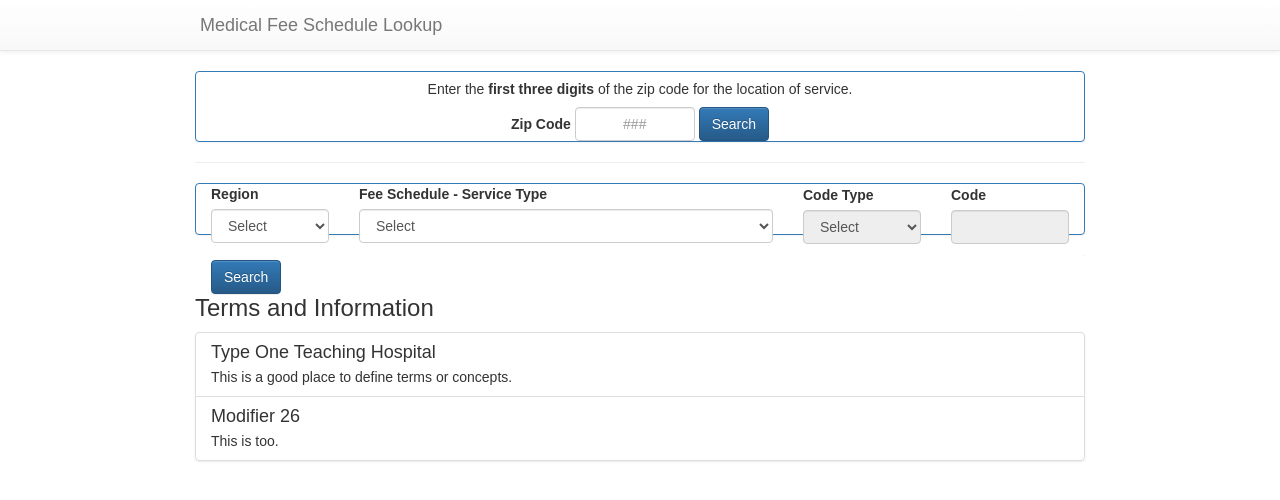
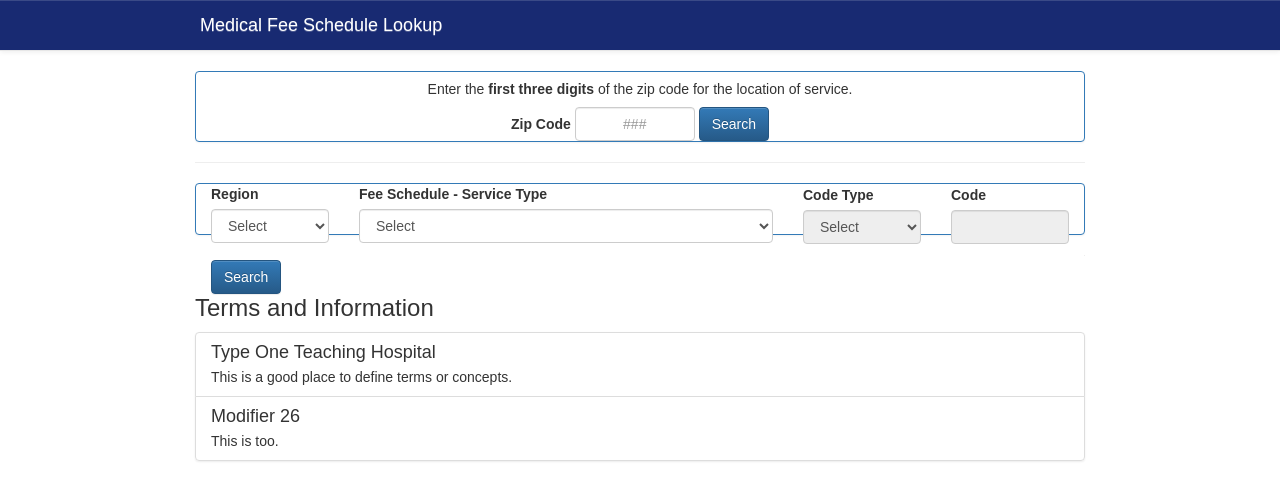
Before and after one commit to colbypainter/mfs-lookup, a React (Create React App) app: page / in a window 1280 px wide. Shown: the top 500 px of the page. Built offline with nearby package versions, Linux system fonts and the light colour scheme.

Commit message:
header color change

```diff
--- a/src/App.css
+++ b/src/App.css
@@ -1,11 +1,33 @@
+/**
+
+Primary blue color is: #182a72
+Primary yellow color is: #ebc244
+
+**/
+
 .App {
   text-align: left;
 }
 
-.App-header {
-  height: 150px;
-  padding: 20px;
+/** Main navigation styling **/
+
+#App-header .navbar.navbar-default.navbar-static-top {
+  background-color: #182a72;
+  background-image: none;
+
 }
+
+.navbar-default .navbar-brand {
+  color: white;
+}
+
+.navbar-default .navbar-toggle .icon-bar {
+    background-color: #ebc244;
+}
+
+
+
+/** End Main Nav Styling **/
 
 .container {
   padding-left: 5px;
--- a/src/App.js
+++ b/src/App.js
@@ -258,7 +258,7 @@ class App extends Component {
   render() {
     return (
       <div className="App">
-        <div className="header">
+        <div id="App-header">
           <Header />
         </div>
         <div className="container">
@@ -315,7 +315,7 @@ class App extends Component {
 class Header extends Component {
   render() {
     return (
-        <Navbar staticTop>
+      <Navbar staticTop >
         <Grid>
           <Navbar.Header>
             <Navbar.Brand>
```
Lines whose indentation alone changed are shown as unchanged.
